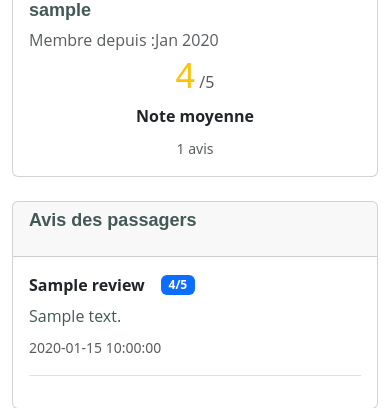
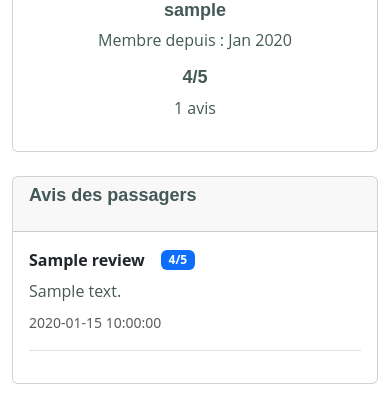
Before and after one commit to Laurie1985/ECORIDE, a PHP site: template Views/Reviews/driver.php in a window 390 px wide. Shown: the part 160-568 px from the top of the page. Run offline with PHP 8.4, Linux system fonts and the light colour scheme; the template is opened without the code that fills it: most values are stand-ins (such as "Sample title", 1, 10 or a date in 2020); some web fonts are replaced.

Commit message:
MAJ suite debug

```diff
--- a/Views/Carpools/details.php
+++ b/Views/Carpools/details.php
@@ -399,7 +399,7 @@
         </div>
     </div>
 
-    <!-- Modal de confirmation minimale -->
+    <!-- Modal de confirmation -->
     <div class="modal fade" id="bookingModal" tabindex="-1" aria-hidden="true">
         <div class="modal-dialog">
             <div class="modal-content">
--- a/Views/Carpools/my_carpools.php
+++ b/Views/Carpools/my_carpools.php
@@ -120,7 +120,7 @@
                     <?php if ($seatsBooked > 0): ?>
                     <div class="alert alert-info py-2">
                         <small>
-                            <strong>Revenus actuels :</strong>                                                                                                                                                                                                                                                                                                                                                                                                                                                                                                                                                                                                                                                                                                                                                                                                                                                                                                                                                                                                                                                                                                                                                                                                                                                                                         <?php echo $driverRevenue ?> crédits
+                            <strong>Revenus actuels :</strong>                                                                                                                                                                                                                                                                                                                                                                                                                                                                                                                                                                                                                                                                                                                                                                                                                                                                                                                                                                                                                                                                                                                                                                                                                                                                                                                                                       <?php echo $driverRevenue ?> crédits
                             <br><span class="text-muted">(<?php echo $totalRevenue ?> -<?php echo $commission ?> commission)</span>
                         </small>
                     </div>
@@ -166,7 +166,7 @@
                         <?php elseif ($carpool['status'] === 'finished'): ?>
                             <!-- Trajet terminé -->
                             <span class="badge bg-success">Trajet terminé</span>
-                            <a href="/reviews" class="btn">
+                            <a href="/reviews/about-me" class="btn">
                                 Voir les avis
                             </a>
 
--- a/Views/Reviews/driver.php
+++ b/Views/Reviews/driver.php
@@ -25,22 +25,20 @@
                             <?php echo htmlspecialchars($driver['username']) ?>"class="rounded-circle" width="60" height="60">
                             <?php endif; ?>
                         </div>
-                        <div class="col-md-6">
+                        <div class="col-md-6 text-center text-md-start">
                             <h3 class="mb-2"><?php echo htmlspecialchars($driver['username']) ?></h3>
-                            <p class="text-muted mb-1">
-                                Membre depuis :<?php echo date('M Y', strtotime($driver['created_at'])) ?>
+                            <p>Membre depuis :
+                                <?php echo date('M Y', strtotime($driver['created_at'])) ?>
                             </p>
                         </div>
                         <div class="col-md-4 text-center">
                             <?php if ($totalReviews > 0): ?>
                                 <div class="mb-2">
-                                    <span class="display-4 text-warning"><?php echo $averageRating ?></span>
-                                    <span class="text-muted">/5</span>
+                                    <h3 class="mb-2"><?php echo $averageRating ?>/5</h3>
+
                                 </div>
-                                <div class="mb-2">
-                                    <strong>Note moyenne</strong>
-                                </div>
-                                <small class="text-muted"><?php echo $totalReviews ?> avis</small>
+
+                                <p ><?php echo $totalReviews ?> avis</p>
                             <?php else: ?>
                                 <div class="text-muted">
                                     <span class="h2">-</span>
--- a/src/Controllers/ReservationController.php
+++ b/src/Controllers/ReservationController.php
@@ -18,6 +18,10 @@ class ReservationController extends BaseController
      */
     public function index()
     {
+
+        // Mettre à jour les statuts des trajets terminés
+        Reservation::markCompletedTripsAwaitingConfirmation();
+
         $userId       = $_SESSION['user_id'];
         $user         = User::find($userId);
         $reservations = Reservation::getPassengerReservations($userId);
```
Also changed, not shown: Views/Carpools/search.php (+4 -4 lines), Views/Reservations/index.php (+8 -7 lines), src/Controllers/AuthController.php (+12 -2 lines), src/Models/Reservation.php (+17 -1 lines), .sql/ecoride.sql/ecoride.sql, public/assets/js/carpools-search.js.
